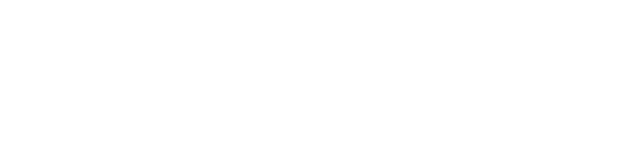
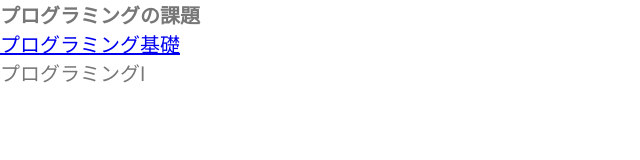
Before and after one commit to s2301089/p_task, a plain HTML site: page index.html in a window 1280 px wide. Shown: the whole page, without its empty margins (0-640 px from the left). Drawn offline with Linux system fonts and the light colour scheme.

Commit message:
add kiso link

```diff
--- a/index.html
+++ b/index.html
@@ -12,6 +12,11 @@
         <link rel="stylesheet" href="index.css">
     </head>
     <body>
+        <h1>プログラミングの課題</h1>
+        <ul>
+            <li><a href="p_kiso/">プログラミング基礎</a></li>
+            <li>プログラミングⅠ</li>
+        </ul>
 
     </body>
 </html>
```
